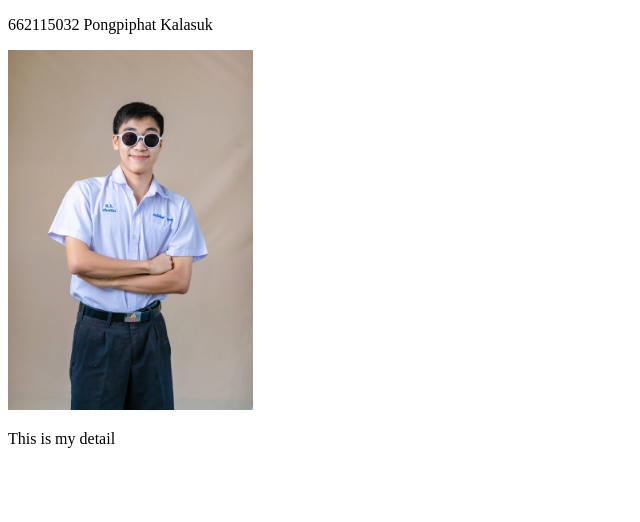
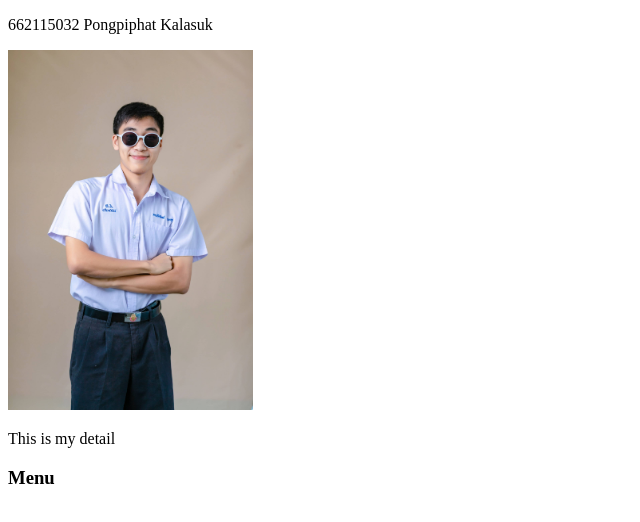
Before and after one commit to pongpiphat-k/new, a plain HTML site: page index.html in a window 1280 px wide. Shown: the whole page, without its empty margins (0-640 px from the left). Drawn offline with Linux system fonts and the light colour scheme.

Commit message:
add menu

```diff
--- a/index.html
+++ b/index.html
@@ -11,6 +11,7 @@
     <p>662115032 Pongpiphat Kalasuk</p>
     <img src="IMG_6819.jpg" width="245" height="360">
     <p>This is my detail</p>
+    <h3>Menu</h3>
 </body>
 
 </html>
```
